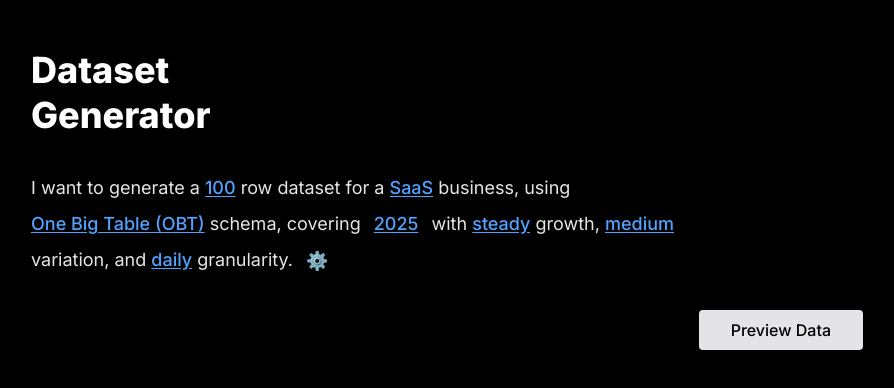
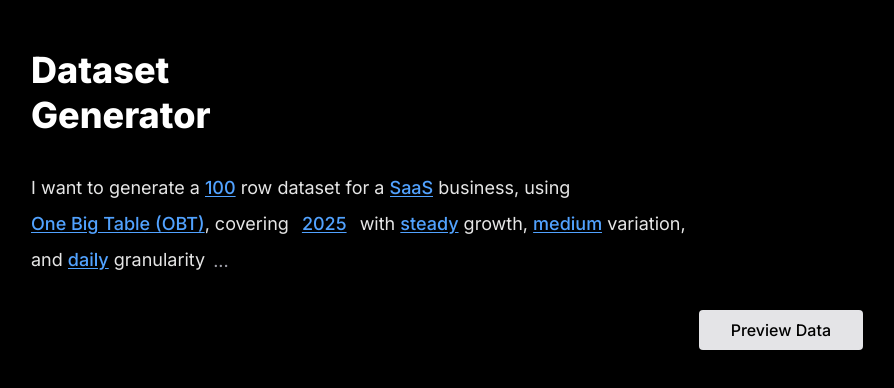
Before and after one commit to metabase/dataset-generator, a Next.js app: page / in a window 1280 px wide. Shown: the top 388 px of the page, without its empty margins (193-1087 px from the left). Built offline with nearby package versions, Linux system fonts and the light colour scheme.

Commit message:
Adjust text formatting in the UI for better readability

```diff
--- a/app/page.tsx
+++ b/app/page.tsx
@@ -13,8 +13,7 @@ import {
 import DataTable from "@/components/DataTable";
 import ExportButtons from "@/components/ExportButtons";
 import { toCSV, toSQL, downloadFile } from "@/lib/export";
-import { Toaster } from "@/components/ExportButtons";
-import toast from "react-hot-toast";
+import toast, { Toaster } from "react-hot-toast";
 
 interface Prompt {
   rowCount: number;
@@ -354,8 +353,8 @@ export default function Home() {
                   Multiple Tables (Star Schema)
                 </SelectItem>
               </SelectContent>
-            </Select>{" "}
-            schema, covering{" "}
+            </Select>
+            , covering{" "}
             <MultiSelect
               className="inline-block align-baseline !px-1 !py-0"
               options={timeRangeOptions}
@@ -431,7 +430,7 @@ export default function Home() {
                 </SelectItem>
               </SelectContent>
             </Select>{" "}
-            granularity.{" "}
+            granularity
             <button
               type="button"
               aria-label="Add advanced context"
@@ -442,8 +441,8 @@ export default function Home() {
               title="Add additional context"
               style={{ verticalAlign: "middle" }}
             >
-              <span role="img" aria-label="Advanced">
-                ⚙️
+              <span role="img" aria-label="Advanced options">
+                ...
               </span>
             </button>
             {showContext && (
```
